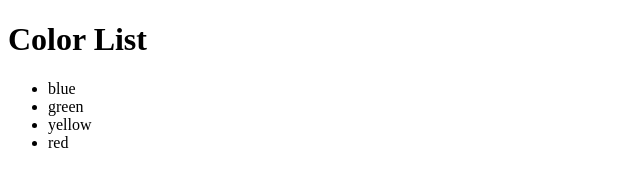
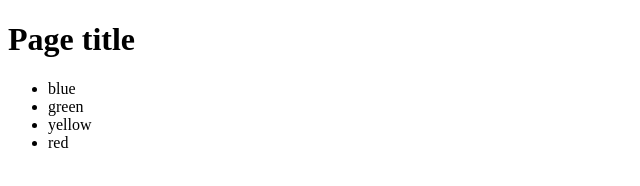
Before and after one commit to Qipy87/project_two, a plain HTML site: page index.html in a window 1280 px wide. Shown: the whole page, without its empty margins (0-640 px from the left). Drawn offline with Linux system fonts and the light colour scheme.

Commit message:
add page titlle0

```diff
--- a/index.html
+++ b/index.html
@@ -6,7 +6,7 @@
   <title>Document</title>
 </head>
 <body>
-  <h1>Color List</h1>
+  <h1>Page title</h1>
   <ul>
     <li>blue</li>
     <li>green</li>
```
